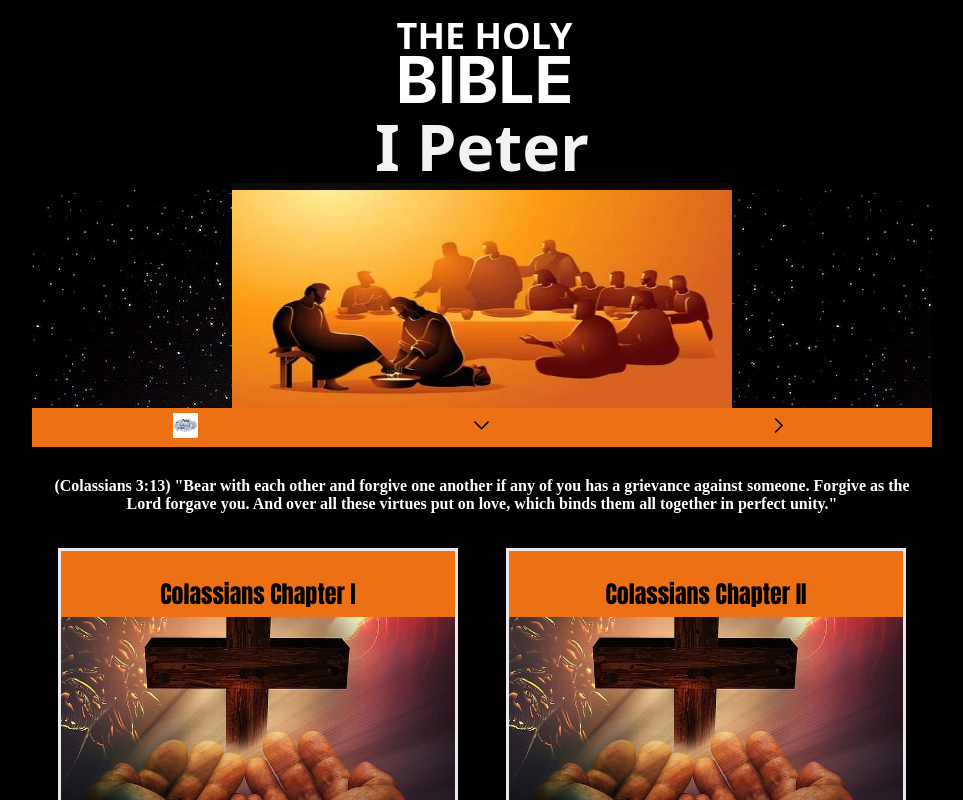
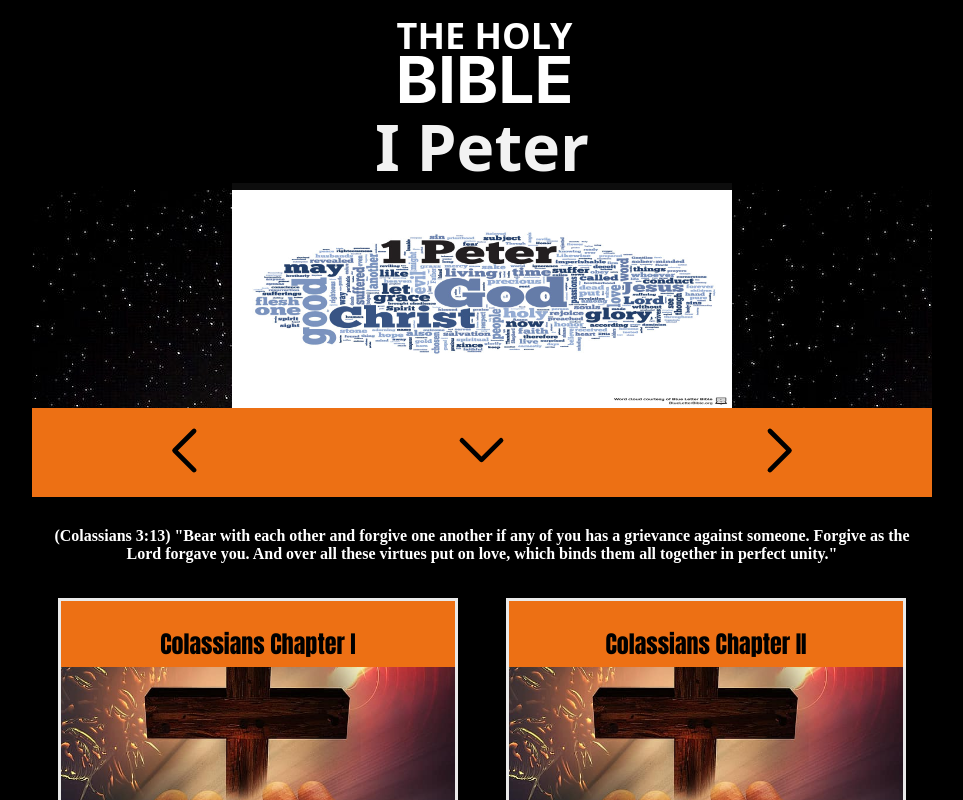
Before and after one commit to jnutt367/colossians, a Next.js app: page / in a window 1280 px wide. Shown: the top 800 px of the page, without its empty margins (158-1121 px from the left). Built offline with nearby package versions, Linux system fonts and the light colour scheme.

Commit message:
Update index.js

```diff
--- a/pages/index.js
+++ b/pages/index.js
@@ -24,8 +24,8 @@ export default function Home() {
         </h1>
          <div  className={styles.image}>
        <Image
-                                src="/washes-feet.webp"
-                                alt="Jesus teaching"
+                                src="/wc_1peter.jpeg"
+                                alt="1st peter word cloud blue"
                                 height={900}
                                 width={2000}
                                 priority
@@ -34,10 +34,10 @@ export default function Home() {
                           <div className={styles.nav}>
       <a href="https://phillipians.vercel.app/">
              <Image
-                                src="/wc_1peter.jpeg"
+                                src="/chevron-left.svg"
                                 alt="Jesus"
-                                 height={25}
-                                width={25}
+                                 height={75}
+                                width={75}
                                 priority
                               />
        </a>
@@ -46,8 +46,8 @@ export default function Home() {
             <Image
                                 src="/chevron-down.svg"
                                 alt="Jesus"
-                                 height={25}
-                                width={25}
+                                 height={75}
+                                width={75}
                                 priority
                               />
 
@@ -56,8 +56,8 @@ export default function Home() {
            <Image
                                 src="/chevron-right.svg"
                                 alt="Jesus"
-                                 height={25}
-                                width={25}
+                                 height={75}
+                                width={75}
                                 priority
                               />
 
```
